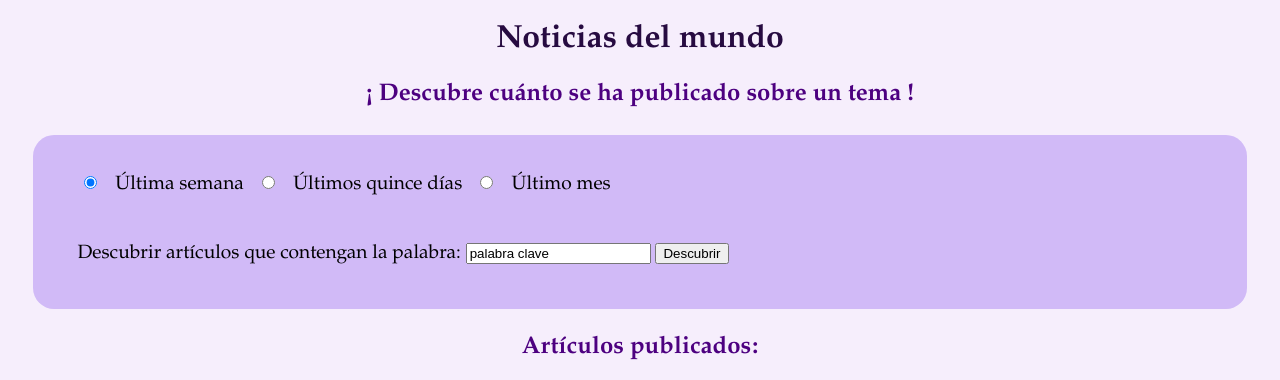
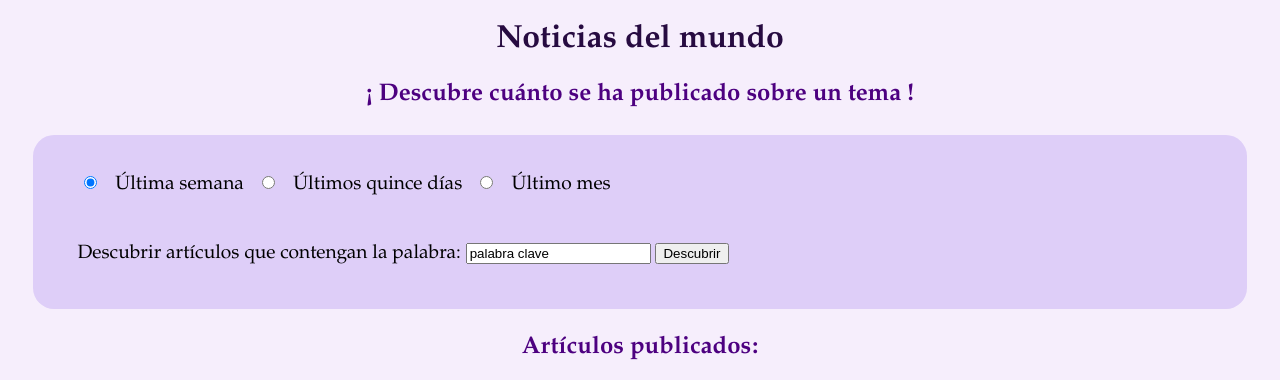
Before and after one commit to uo226650/ej10practica3, a plain HTML site: page index.html in a window 1280 px wide. Shown: the top 380 px of the page. Drawn offline with nearby package versions, Linux system fonts and the light colour scheme.

Commit message:
buscador bg color changed

```diff
--- a/Ejercicio10.css
+++ b/Ejercicio10.css
@@ -13,7 +13,7 @@ article{
 
 #buscador{
     margin: 2%;
-    background-color: rgb(209, 186, 247);
+    background-color: rgb(222, 206, 248);
     border-radius: 1.1em;
     padding: 1em;
     font-size: 1.2em;
```
